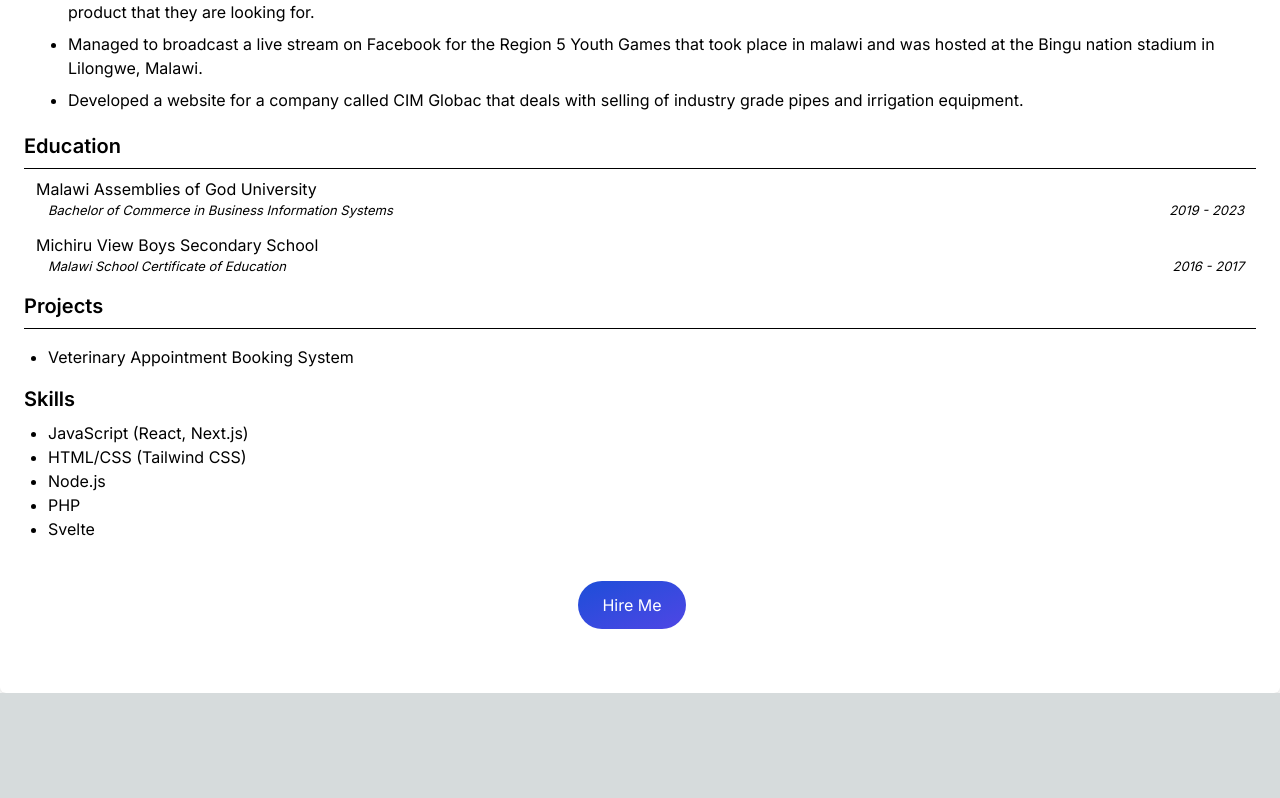
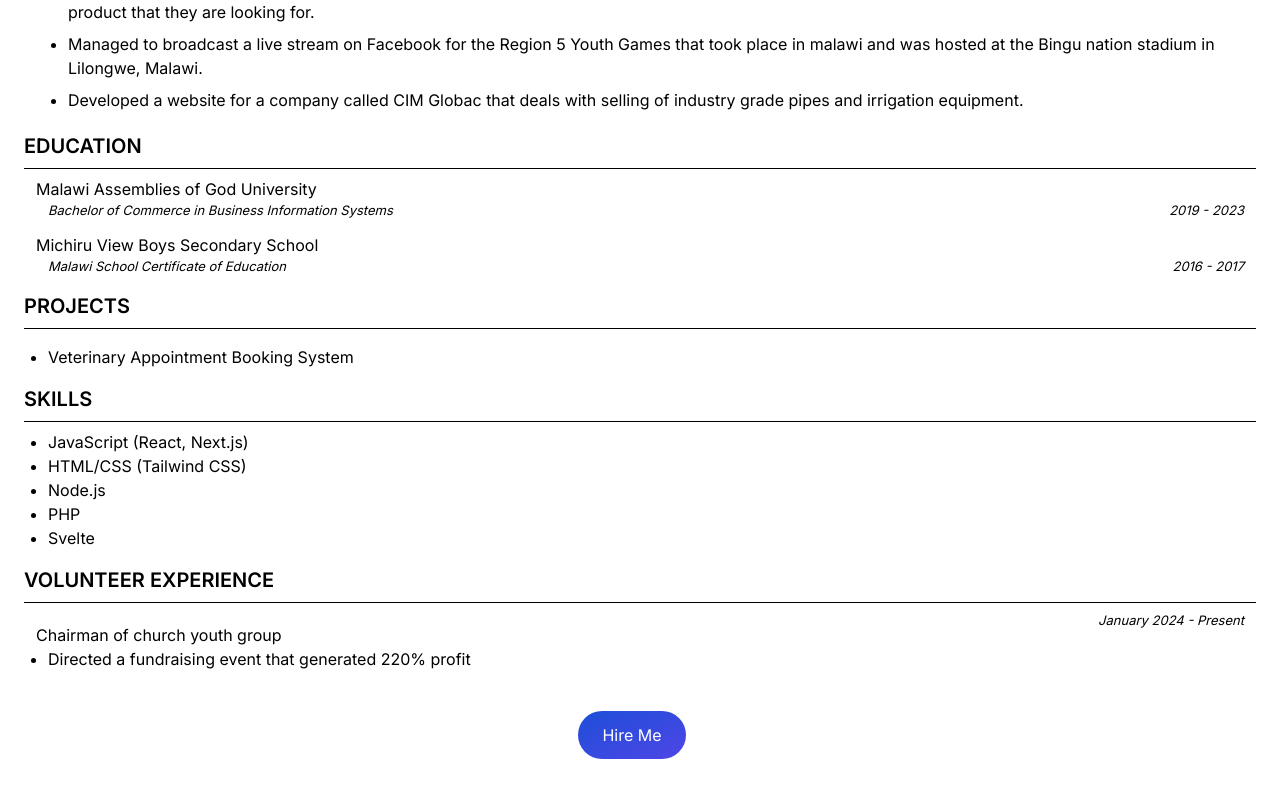
Before and after one commit to nator265/Porfolio, a Next.js app: page /cv in a window 1280 px wide. Shown: the part 312-1110 px from the top of the page. Before the commit the page ends 1005 px from the top, so only its background shows below. Built offline with nearby package versions, Linux system fonts and the light colour scheme.

Commit message:
updated the CV format

```diff
--- a/src/app/cv/page.jsx
+++ b/src/app/cv/page.jsx
@@ -44,7 +44,7 @@ export default function Page(){
         </div>
       </div>
       <div className="mb-4">
-        <h2 className="text-xl font-semibold mb-2 border border-t-0 border-l-0 border-r-0 pb-2 border-b-black">Education</h2>
+        <h2 className="text-xl font-semibold mb-2 border border-t-0 border-l-0 border-r-0 pb-2 border-b-black">EDUCATION</h2>
         <div className="pl-3 pr-3">
           <div> Malawi Assemblies of God University </div>
           <div className="block md:flex md:justify-between">
@@ -61,19 +61,35 @@ export default function Page(){
         </div>
       </div>
       <div className="mb-4">
-        <h2 className="text-xl font-semibold mb-2 border border-t-0 border-l-0 border-r-0 pb-2 border-b-black">Projects</h2>
+        <h2 className="text-xl font-semibold mb-2 border border-t-0 border-l-0 border-r-0 pb-2 border-b-black">PROJECTS</h2>
         <ul className="list-disc pl-6 pt-2">
           <li>Veterinary Appointment Booking System</li>
         </ul>
       </div>
-      <div>
-        <h2 className="text-xl font-semibold mb-2">Skills</h2>
+      <div className="mb-4">
+        <h2 className="text-xl font-semibold mb-2 border border-t-0 border-l-0 border-r-0 pb-2 border-b-black">SKILLS</h2>
         <ul className="list-disc pl-6">
           <li>JavaScript (React, Next.js)</li>
           <li>HTML/CSS (Tailwind CSS)</li>
           <li>Node.js</li>
           <li>PHP</li>
           <li>Svelte</li>
+        </ul>
+      </div>
+      <div>
+        <h2 className="text-xl font-semibold mb-2 border border-t-0 border-l-0 border-r-0 pb-2 border-b-black">VOLUNTEER EXPERIENCE</h2>
+        <div className="block md:flex md:justify-between">
+          <div className="pl-3 pr-3 pt-3">
+            Chairman of church youth group
+          </div>
+          <div className="pl-3 pr-3 text-[13px] italic mb-3">
+            January 2024 - Present
+          </div>
+        </div>
+        <ul className="list-disc pl-6">
+        <li>
+          Directed a fundraising event that generated 220% profit
+        </li>
         </ul>
       </div>
       <div className="text-center py-10">
```
